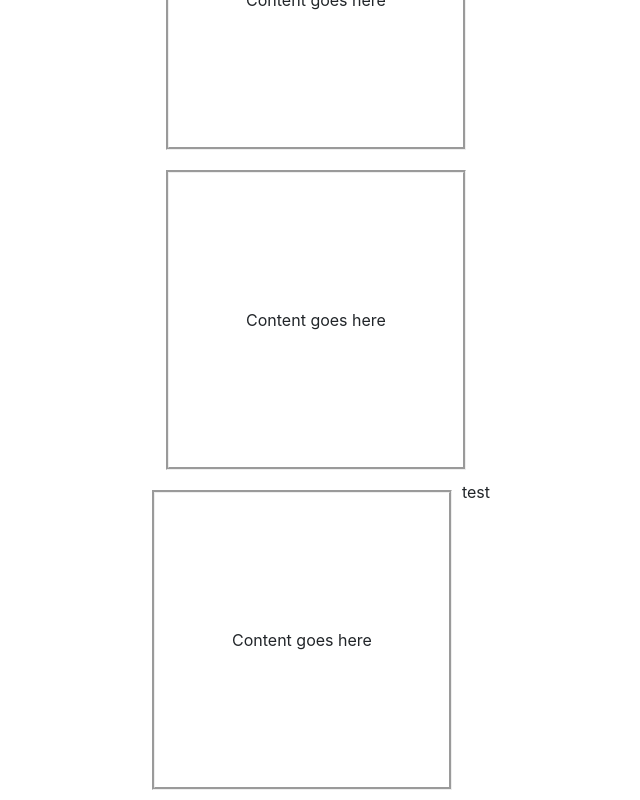
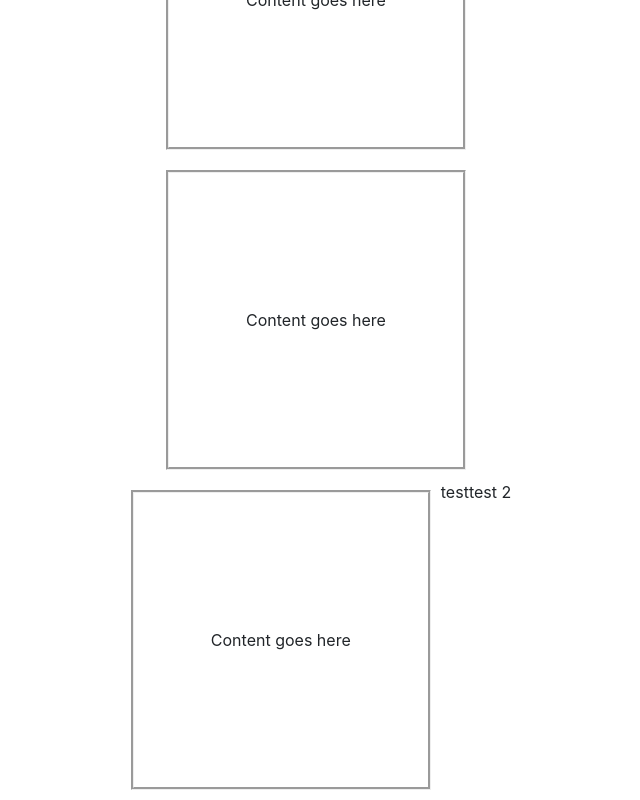
Before and after one commit to Team-Isaac-and-Mike/OnRepeat, a React (Create React App) app in the folder ClientApp/: page / in a window 1280 px wide. Shown: the part 1866-2666 px from the top of the page, without its empty margins (324-964 px from the left). Built offline with nearby package versions, Linux system fonts and the light colour scheme.

Commit message:
Test push to see if we're operating

```diff
--- a/ClientApp/src/pages/Home.jsx
+++ b/ClientApp/src/pages/Home.jsx
@@ -14,6 +14,7 @@ export function Home() {
         <Box />
         <Box />
         <p>test</p>
+        <p>test 2</p>
       </section>
     </div>
   )
```
